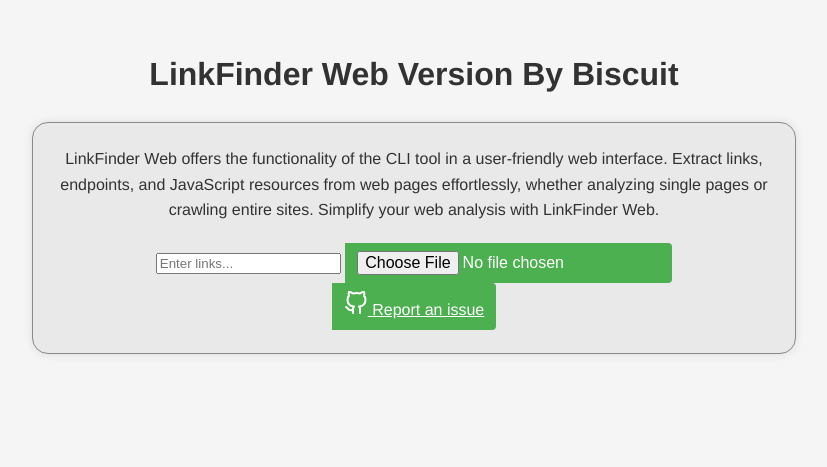
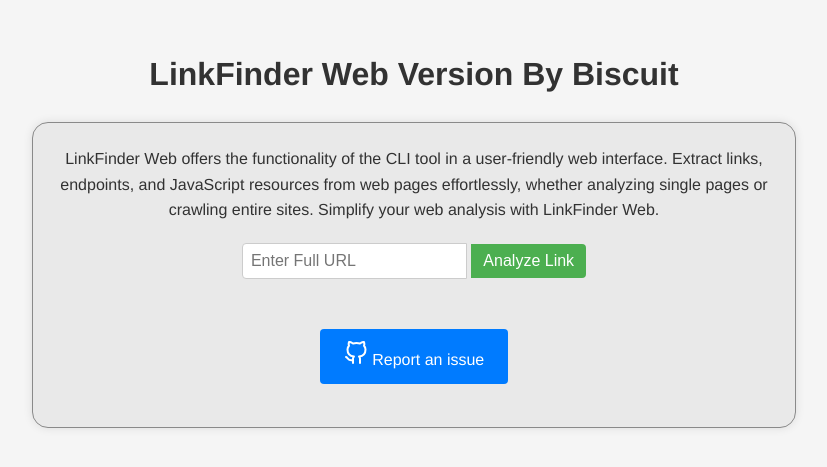
Before and after one commit to Raunaksplanet/LinkFinder-Web-Version, a Flask app: page / in a window 1280 px wide. Shown: the top 467 px of the page, without its empty margins (226-1053 px from the left). Run offline with Flask 3, Linux system fonts and the light colour scheme.

Commit message:
Update index.html

```diff
--- a/templates/index.html
+++ b/templates/index.html
@@ -5,19 +5,24 @@
     <title>LinkFinder Search</title>
     <link rel="stylesheet" href="{{ url_for('static', filename='style.css') }}">
 </head>
+
 <body>
+
     <h1>LinkFinder Web Version By Biscuit</h1>
+
     <div class="container">
         <div class="description">
             LinkFinder Web offers the functionality of the CLI tool in a user-friendly web interface. Extract links, endpoints, and JavaScript resources from web pages effortlessly, whether analyzing single pages or crawling entire sites. Simplify your web analysis with LinkFinder Web.
         </div>
 
-        <div class="input-bar">
-            <input type="text" class="input-field" placeholder="Enter links...">
-            <input type="file" class="file-input" accept=".txt">
+        <div class="Input-Link">
+            <form action="/InputLink" method="post">
+                <input type="text" name="URL" class="URL" placeholder="Enter Full URL" required>
+                <button type="submit" class="button">Analyze Link</button>
+            </form>
         </div>
 
-        <a class="button" href="https://github.com/Raunaksplanet/LinkFinder-Web-Version/issues/new"
+        <a class="button-github" href="https://github.com/Raunaksplanet/LinkFinder-Web-Version/issues/new"
             rel="nofollow noopener noreferrer" target="_blank">
             <span class="github-icon">
                 <svg height="24" viewBox="0 0 24 24" width="24" xmlns="http://www.w3.org/2000/svg">
@@ -29,5 +34,6 @@
             Report an issue
         </a>
     </div>
+
 </body>
 </html>
```
